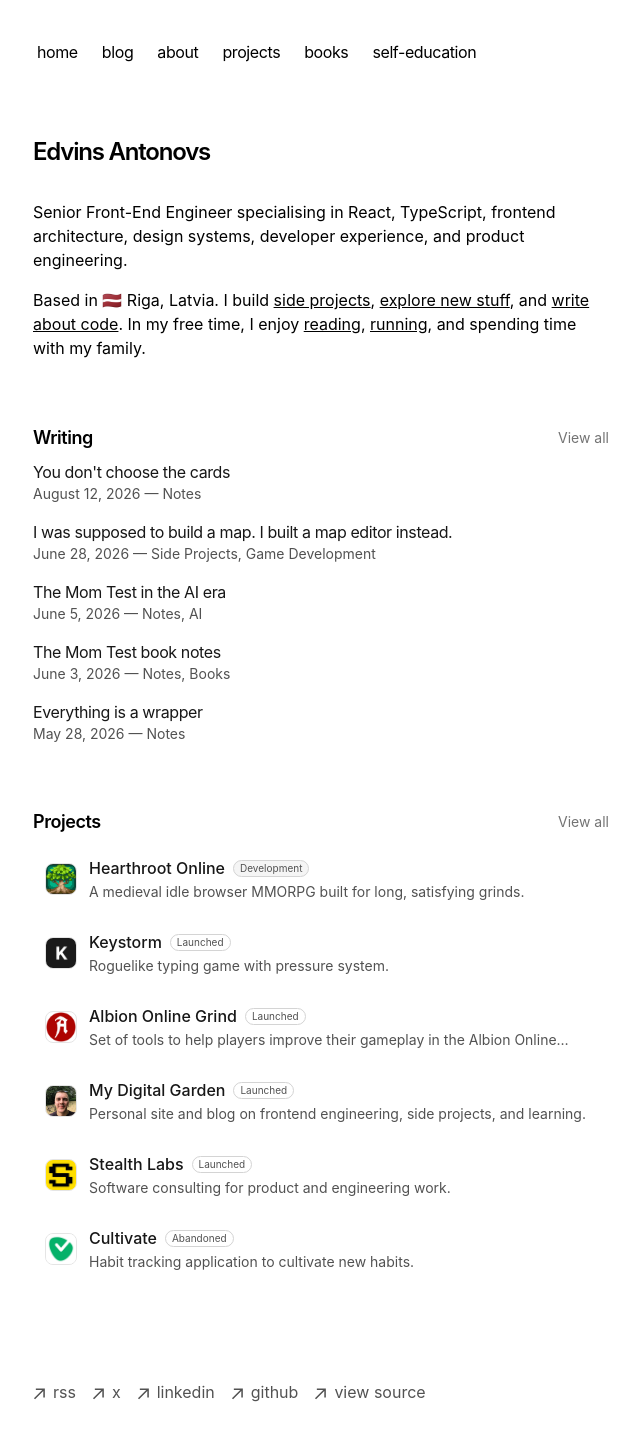
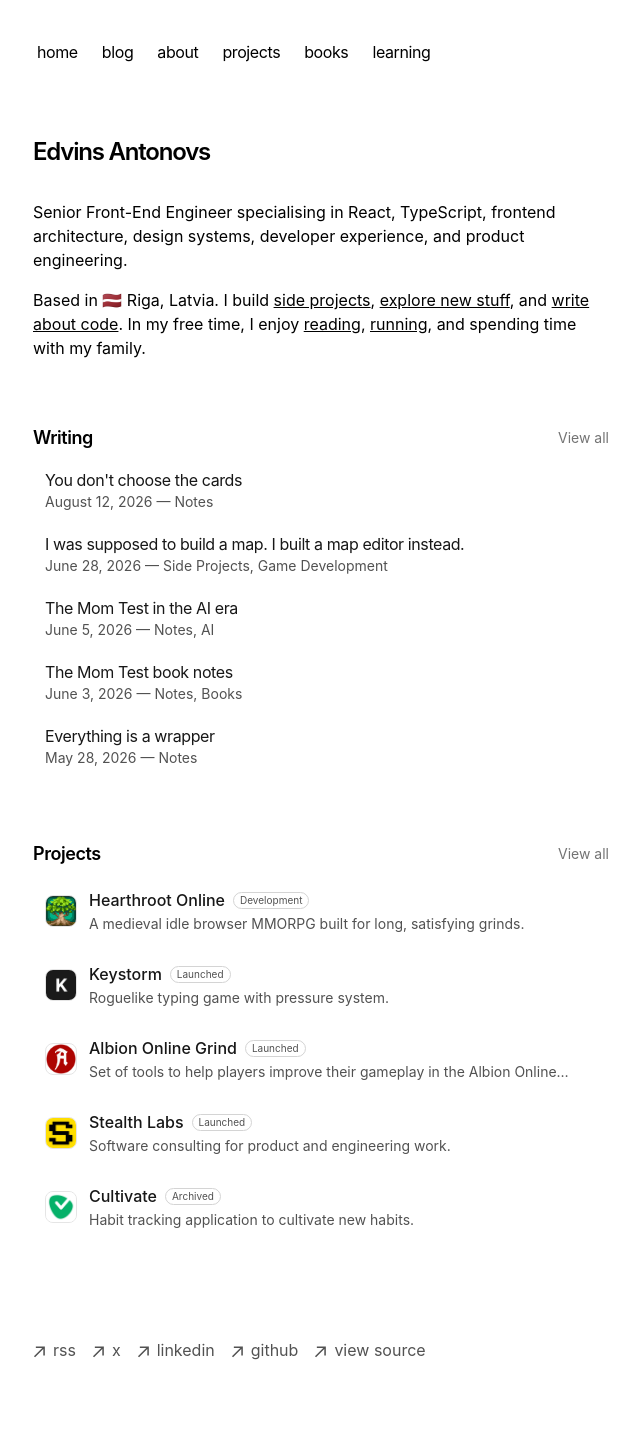
Before and after one commit to ummahusla/edvins-io, a Next.js app: page / in a window 1280 px wide. Shown: the top 1440 px of the page, without its empty margins (319-959 px from the left). Built offline with nearby package versions, Linux system fonts and the light colour scheme.

Commit message:
feat: unify writing card interactions

```diff
--- a/app/(pages)/blog/post-search.tsx
+++ b/app/(pages)/blog/post-search.tsx
@@ -2,6 +2,8 @@
 
 import Link from 'next/link';
 import { useMemo, useRef, useState } from 'react';
+import { interactiveRowClassName } from 'app/components/ui/interactive-row';
+import { cn } from 'app/lib/utils';
 
 type BlogPost = {
   slug: string;
@@ -147,9 +149,14 @@ function PostList({ posts }: { posts: BlogPost[] }) {
 
 function PostRow({ post }: { post: BlogPost }) {
   return (
-    <Link key={post.slug} className="flex flex-col space-y-1 mb-4" href={`/${post.slug}`}>
+    <Link
+      className={cn(interactiveRowClassName, 'mb-1 flex flex-col space-y-1 px-3 py-2')}
+      href={`/${post.slug}`}
+    >
       <div className="w-full flex flex-col">
-        <p className="text-neutral-900 dark:text-neutral-100 tracking-tight">{post.title}</p>
+        <p className="text-neutral-900 dark:text-neutral-100 tracking-tight group-hover:underline underline-offset-4">
+          {post.title}
+        </p>
         <p className="text-neutral-600 dark:text-neutral-500 text-sm">
           {formatDate(post.publishedAt)} — {post.tags?.join(', ')}
         </p>
--- a/app/components/nav.tsx
+++ b/app/components/nav.tsx
@@ -17,7 +17,7 @@ const navItems = {
     name: 'books',
   },
   '/self-education': {
-    name: 'self-education',
+    name: 'learning',
   },
 };
 
@@ -26,16 +26,16 @@ export function Navbar() {
     <aside className="-ml-[8px] mb-16 tracking-tight">
       <div className="lg:sticky lg:top-20">
         <nav
-          className="flex flex-row items-start relative px-0 pb-0 fade md:overflow-auto scroll-pr-6 md:relative"
+          className="fade relative flex flex-row items-start overflow-x-auto px-0 pb-0 scroll-pr-6"
           id="nav"
         >
-          <div className="flex flex-row flex-wrap space-x-0">
+          <div className="flex flex-row flex-nowrap space-x-0">
             {Object.entries(navItems).map(([path, { name }]) => {
               return (
                 <Link
                   key={path}
                   href={path}
-                  className="transition-all hover:text-neutral-800 dark:hover:text-neutral-200 flex align-middle relative py-1 px-2 m-1"
+                  className="relative my-1 flex px-1 py-1 align-middle transition-all hover:text-neutral-800 sm:m-1 sm:px-2 dark:hover:text-neutral-200"
                 >
                   {name}
                 </Link>
--- a/app/components/posts.tsx
+++ b/app/components/posts.tsx
@@ -1,4 +1,6 @@
 import Link from 'next/link';
+import { interactiveRowClassName } from 'app/components/ui/interactive-row';
+import { cn } from 'app/lib/utils';
 import {
   formatDate,
   getBlogPosts,
@@ -26,9 +28,13 @@ export function BlogPosts({
           <div key={year} className="mb-8">
             <h3 className="text-xl font-semibold mb-4">{year}</h3>
             {postsByYear[year].map((post) => (
-              <Link key={post.slug} className="flex flex-col space-y-1 mb-4" href={`/${post.slug}`}>
+              <Link
+                key={post.slug}
+                className={cn(interactiveRowClassName, 'mb-1 flex flex-col space-y-1 px-3 py-2')}
+                href={`/${post.slug}`}
+              >
                 <div className="w-full flex flex-col">
-                  <p className="text-neutral-900 dark:text-neutral-100 tracking-tight">
+                  <p className="text-neutral-900 dark:text-neutral-100 tracking-tight group-hover:underline underline-offset-4">
                     {post.metadata.title}
                   </p>
                   <p className="text-neutral-600 dark:text-neutral-500 text-sm">
@@ -47,9 +53,13 @@ export function BlogPosts({
   return (
     <div>
       {postsToDisplay.map((post) => (
-        <Link key={post.slug} className="flex flex-col space-y-1 mb-4" href={`/${post.slug}`}>
+        <Link
+          key={post.slug}
+          className={cn(interactiveRowClassName, 'mb-1 flex flex-col space-y-1 px-3 py-2')}
+          href={`/${post.slug}`}
+        >
           <div className="w-full flex flex-col">
-            <p className="text-neutral-900 dark:text-neutral-100 tracking-tight">
+            <p className="text-neutral-900 dark:text-neutral-100 tracking-tight group-hover:underline underline-offset-4">
               {post.metadata.title}
             </p>
             <p className="text-neutral-600 dark:text-neutral-500 text-sm">
--- a/app/components/projects/ProjectsList.tsx
+++ b/app/components/projects/ProjectsList.tsx
@@ -1,6 +1,8 @@
 import Link from 'next/link';
 import Image from 'next/image';
 import { Badge } from 'app/components/ui/badge';
+import { interactiveRowClassName } from 'app/components/ui/interactive-row';
+import { cn } from 'app/lib/utils';
 import { ExternalLink } from 'lucide-react';
 
 export interface Project {
@@ -28,6 +30,8 @@ const DISPLAYED_PROJECTS = [
   'Stealth Labs'
 ];
 
+const LANDING_PAGE_EXCLUDED_PROJECTS = ['My Digital Garden'];
+
 function filterDisplayedProjects(projects: Project[]): Project[] {
   return projects.filter(project => DISPLAYED_PROJECTS.includes(project.name));
 }
@@ -35,12 +39,14 @@ function filterDisplayedProjects(projects: Project[]): Project[] {
 const statusVariant: Record<string, 'default' | 'secondary' | 'outline' | 'destructive'> = {
   'Beta': 'outline',
   'Launched': 'outline',
-  'Abandoned': 'outline',
-  'In Development': 'outline',
+  'Archived': 'outline',
+  'Development': 'outline',
 };
 
 export function ProjectsList({ projects, compact = false }: ProjectsListProps) {
-  const displayedProjects = filterDisplayedProjects(projects);
+  const displayedProjects = filterDisplayedProjects(projects).filter(
+    (project) => !compact || !LANDING_PAGE_EXCLUDED_PROJECTS.includes(project.name)
+  );
 
   const rows = (
     <div className="space-y-1">
@@ -56,7 +62,7 @@ export function ProjectsList({ projects, compact = false }: ProjectsListProps) {
                 href={project.link}
                 target={isExternalLink ? '_blank' : undefined}
                 rel={isExternalLink ? 'noopener noreferrer' : undefined}
-                className="group flex items-center gap-3 rounded-lg px-3 py-3 transition-colors hover:bg-neutral-50 dark:hover:bg-neutral-900"
+                className={cn(interactiveRowClassName, 'flex items-center gap-3 px-3 py-3')}
               >
                 <div className="flex h-8 w-8 shrink-0 items-center justify-center rounded-lg border border-neutral-200 dark:border-neutral-800 bg-white dark:bg-black overflow-hidden">
                   {logoUrl ? (
@@ -76,14 +82,14 @@ export function ProjectsList({ projects, compact = false }: ProjectsListProps) {
                     <span className="font-medium text-neutral-900 dark:text-neutral-100 group-hover:underline underline-offset-4 truncate">
                       {project.name}
                     </span>
-                    <Badge variant={variant} className="text-[10px] px-1.5 py-0 shrink-0 font-normal border-neutral-300 dark:border-neutral-700 text-neutral-600 dark:text-neutral-400">
+                    <Badge variant={variant} className="hidden text-[10px] px-1.5 py-0 shrink-0 font-normal border-neutral-300 text-neutral-600 sm:inline-flex dark:border-neutral-700 dark:text-neutral-400">
                       {project.status}
                     </Badge>
                     {isExternalLink && (
                       <ExternalLink className="h-3 w-3 text-neutral-500 dark:text-neutral-400 opacity-0 transition-opacity group-hover:opacity-100 shrink-0" />
                     )}
                   </div>
-                  <p className="text-sm text-neutral-600 dark:text-neutral-400 line-clamp-1 mt-0.5">
+                  <p className="mt-0.5 line-clamp-2 text-sm text-neutral-600 sm:line-clamp-1 dark:text-neutral-400">
                     {project.description}
                   </p>
                 </div>
--- /dev/null
+++ b/app/components/ui/interactive-row.ts
@@ -0,0 +1,2 @@
+export const interactiveRowClassName =
+  'group rounded-lg transition-colors hover:bg-neutral-50 focus-visible:outline-none focus-visible:ring-2 focus-visible:ring-neutral-400 focus-visible:ring-offset-2 focus-visible:ring-offset-white dark:hover:bg-neutral-900 dark:focus-visible:ring-neutral-600 dark:focus-visible:ring-offset-black';
--- a/content/projects.json
+++ b/content/projects.json
@@ -54,7 +54,7 @@
   },
   {
     "name": "Cultivate",
-    "status": "Abandoned",
+    "status": "Archived",
     "description": "Habit tracking application to cultivate new habits.",
     "tags": ["React", "TypeScript", "Redux", "Firebase"],
     "link": "/why-i-regret-not-launching-my-side-project",
@@ -63,7 +63,7 @@
   },
   {
     "name": "Hustle Market",
-    "status": "Abandoned",
+    "status": "Archived",
     "description": "Newsletter marketplace for buying and selling profitable online businesses.",
     "tags": ["React", "Redux", "Next", "Firebase"],
     "link": "https://hustle.market/",
@@ -79,7 +79,7 @@
   },
   {
     "name": "Kale",
-    "status": "Abandoned",
+    "status": "Archived",
     "description": "Expense tracking bot for Telegram.",
     "tags": ["Node", "Firebase"],
     "link": "https://kale.money/",
@@ -95,7 +95,7 @@
   },
   {
     "name": "Hacker Hype",
-    "status": "Abandoned",
+    "status": "Archived",
     "description": "Online hackathon platform, unleash your potential.",
     "tags": ["react", "node", "express", "mongo"],
     "link": "https://hackerhype.com/",
```
